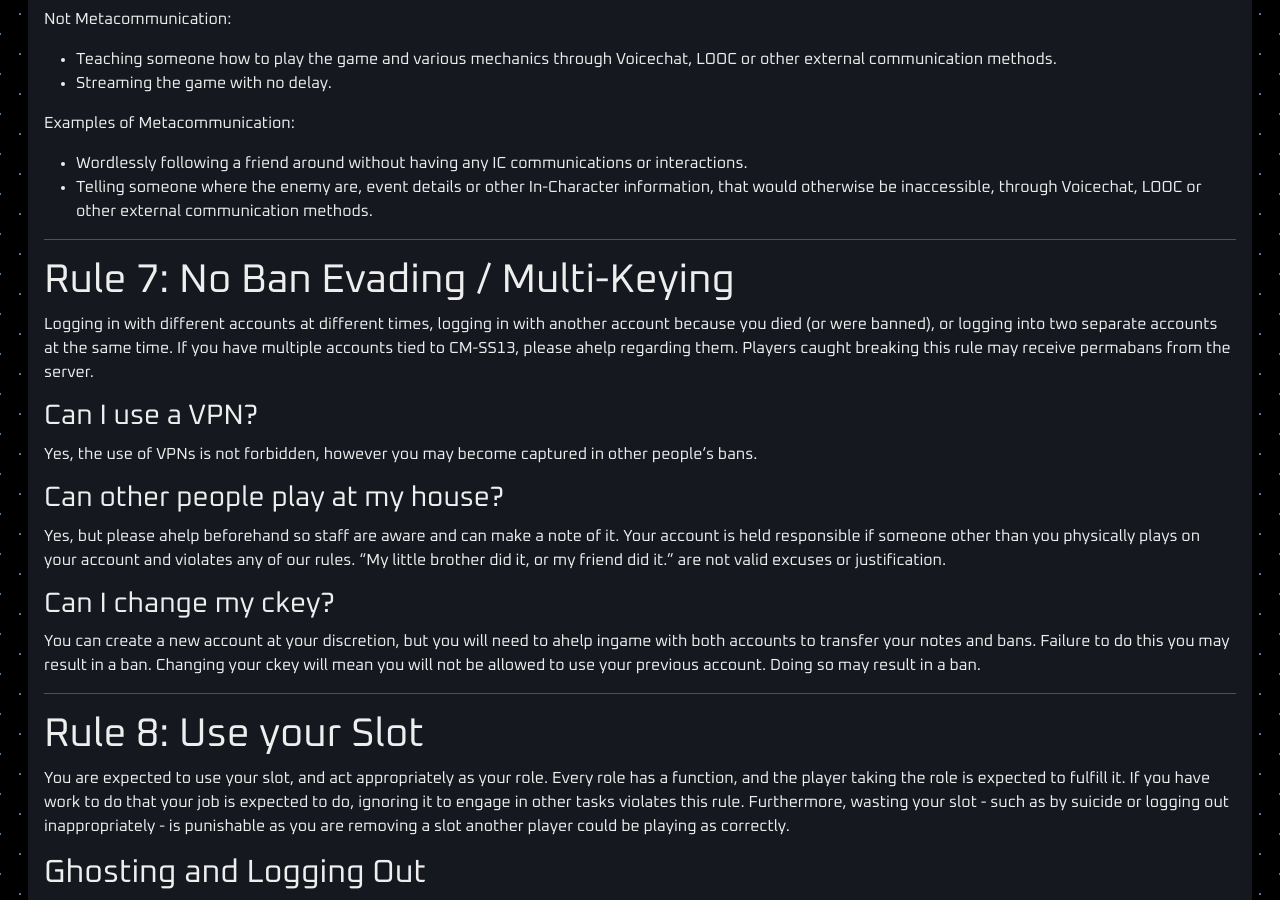
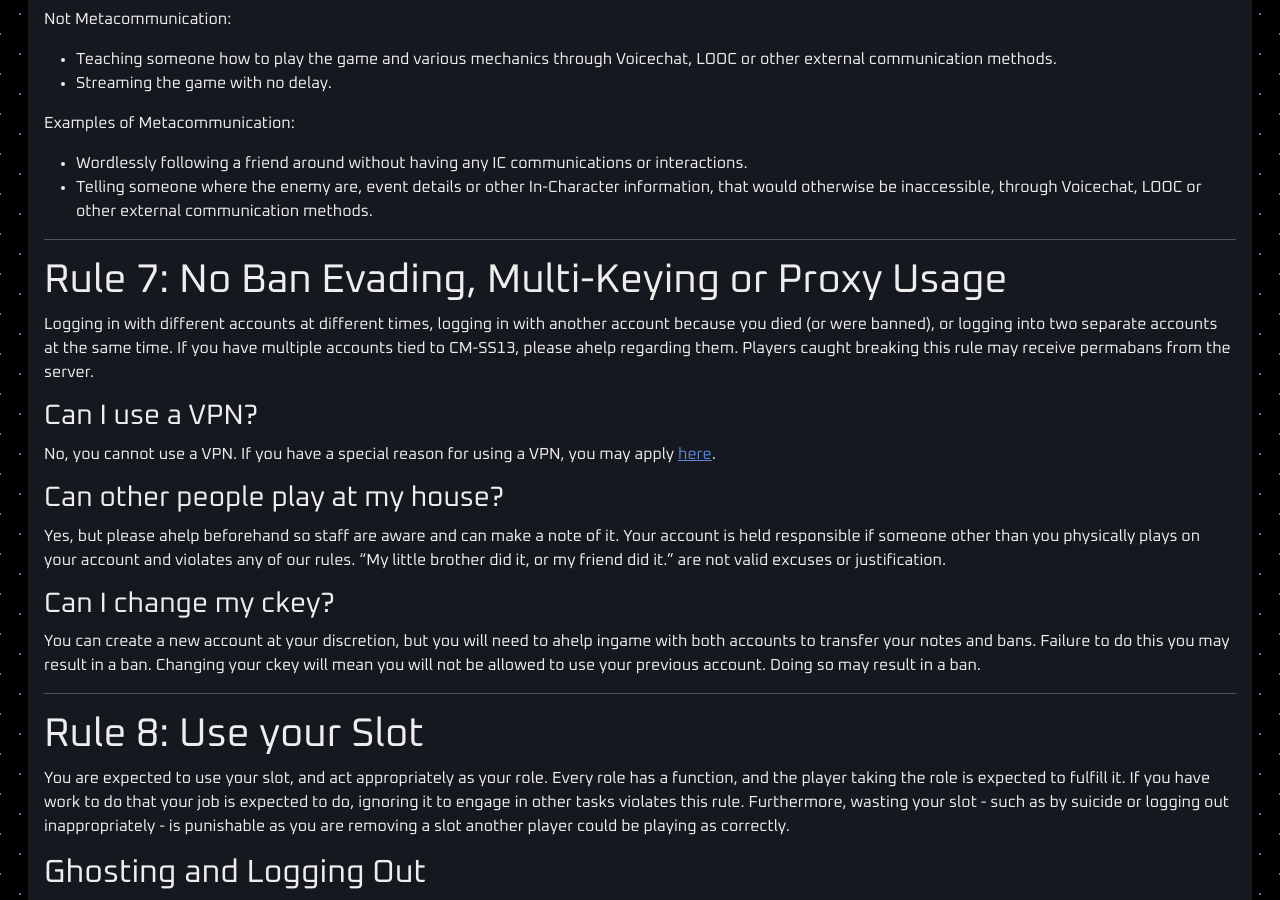
Before and after one commit to cmss13-devs/web, a Jekyll site: the page built from rules.md, in a window 1280 px wide and 900 px high, scrolled down 8126 px. Built offline with Jekyll 4.4.1, drawn with Linux system fonts in a browser that asks for light colours; some of the changed text lies outside the part shown.

Commit message:
ban vpns

```diff
--- a/rules.md
+++ b/rules.md
@@ -14,7 +14,7 @@ title: CM-SS13 Rules
 - [Rule 4: No griefing](#rule-4-no-griefing)
 - [Rule 5: Mechanical Exploits](#rule-5-mechanical-exploits)
 - [Rule 6: No Metagaming or Metacommunication](#rule-6-no-metagaming-or-metacommunication)
-- [Rule 7: No Ban Evading / Multi-Keying](#rule-7-no-ban-evading--multi-keying)
+- [Rule 7: No Ban Evading, Multi-Keying or Proxy Usage](#rule-7-no-ban-evading-multi-keying-or-proxy-usage)
 - [Rule 8: Use your Slot](#rule-8-use-your-slot)
 - [Rule 9: Character names](#rule-9-character-names)
 - [Rule 10: Lethal Force](#rule-10-lethal-force)
@@ -316,12 +316,12 @@ Examples of Metacommunication:
 
 ---
 
-# Rule 7: No Ban Evading / Multi-Keying
+# Rule 7: No Ban Evading, Multi-Keying or Proxy Usage
 
 Logging in with different accounts at different times, logging in with another account because you died (or were banned), or logging into two separate accounts at the same time. If you have multiple accounts tied to CM-SS13, please ahelp regarding them. Players caught breaking this rule may receive permabans from the server.
 
 ### Can I use a VPN?
-Yes, the use of VPNs is not forbidden, however you may become captured in other people's bans.
+No, you cannot use a VPN. If you have a special reason for using a VPN, you may apply [here](https://forum.cm-ss13.com/new-message?groupname=z_managers&title=VPN%20Application&body=%23%23%20Ckey%20requesting%20VPN%20whitelist%0A%0D%0A%0D%0A%0D%23%23%20Reason%20for%20VPN%20whitelist%0A%0D).
 
 ### Can other people play at my house?
 Yes, but please ahelp beforehand so staff are aware and can make a note of it. Your account is held responsible if someone other than you physically plays on your account and violates any of our rules. "My little brother did it, or my friend did it." are not valid excuses or justification.
```
